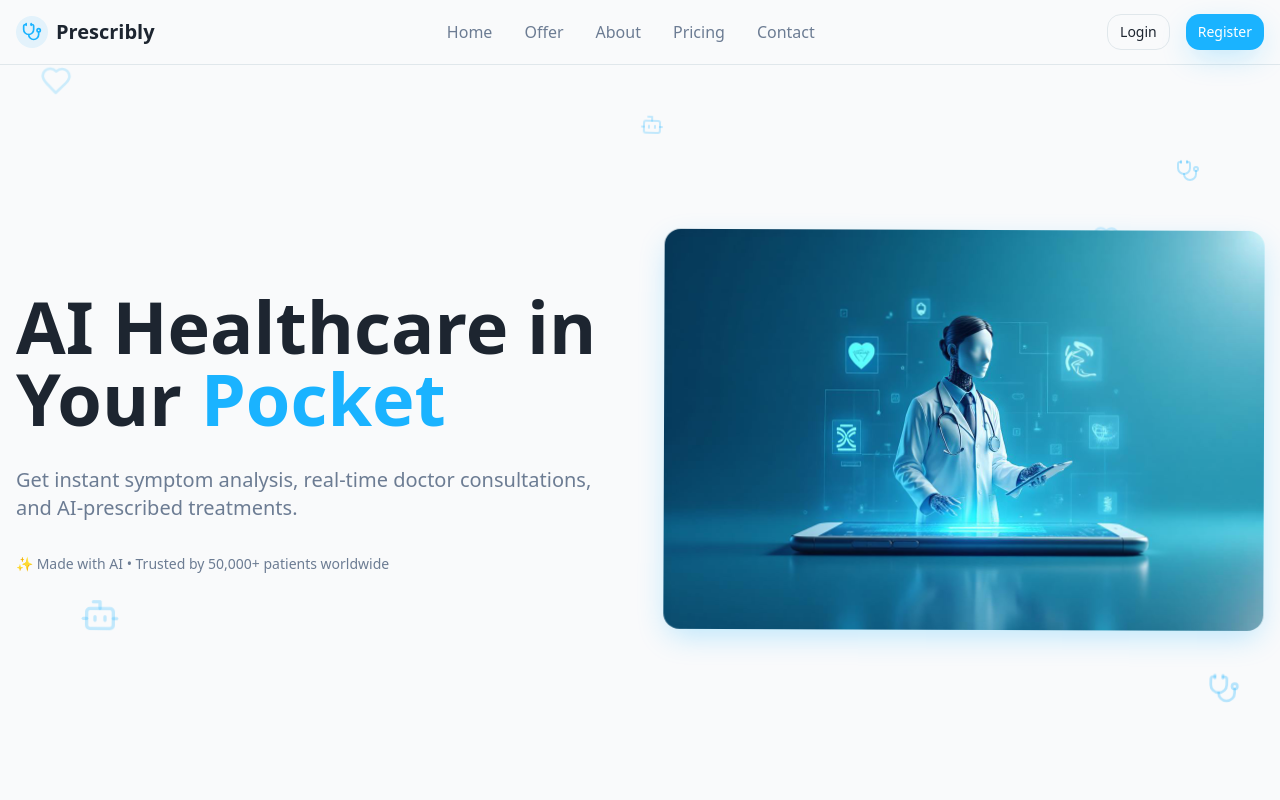
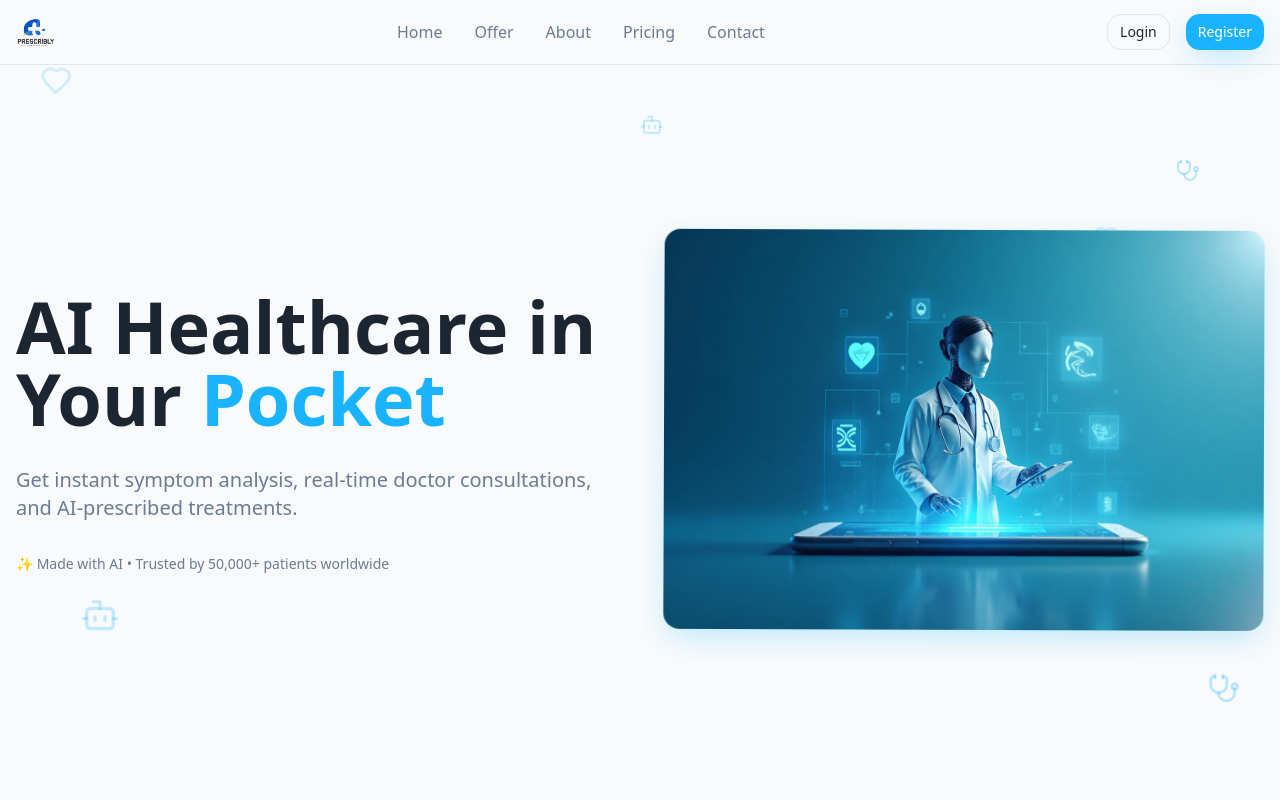
Before and after one commit to wealthnation-a11/prescribly-d36394f4, a React (Vite) app: page / in a window 1280 px wide. Shown: the top 800 px of the page. Built offline with nearby package versions, Linux system fonts and the light colour scheme.

Commit message:
Add logo and link to homepage
Use the provided logo image and make it clickable, linking to the homepage.

```diff
--- a/src/components/Header.tsx
+++ b/src/components/Header.tsx
@@ -1,6 +1,6 @@
 import { useState } from "react";
+import { Link } from "react-router-dom";
 import { Button } from "@/components/ui/button";
-import { Globe, MessageSquare, Stethoscope } from "lucide-react";
 import { UserTypeModal } from "./UserTypeModal";
 
 export const Header = () => {
@@ -19,12 +19,18 @@ export const Header = () => {
       <div className="container mx-auto px-4">
         <div className="flex items-center justify-between h-16">
           {/* Logo */}
-          <div className="flex items-center space-x-2">
-            <div className="w-8 h-8 rounded-full bg-primary/10 flex items-center justify-center">
-              <Stethoscope className="w-5 h-5 text-primary" />
-            </div>
-            <span className="text-xl font-bold text-foreground">Prescribly</span>
-          </div>
+          <Link to="/" aria-label="Go to home" className="flex items-center space-x-2">
+            <img
+              src="/lovable-uploads/7675acdf-8e5e-4c27-a892-23a63e6023f6.png"
+              alt="Prescribly logo"
+              width={236}
+              height={286}
+              className="h-8 w-auto"
+              loading="eager"
+              fetchPriority="high"
+              decoding="async"
+            />
+          </Link>
 
           {/* Navigation Menu */}
           <nav className="hidden md:flex items-center space-x-8">
```
Also changed, not shown: public/lovable-uploads/7675acdf-8e5e-4c27-a892-23a63e6023f6.png (added).
